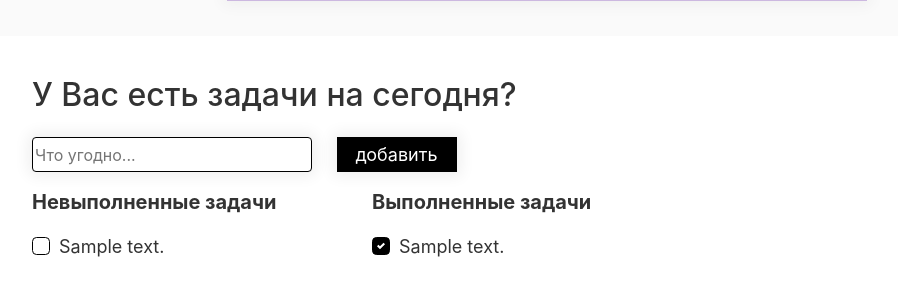
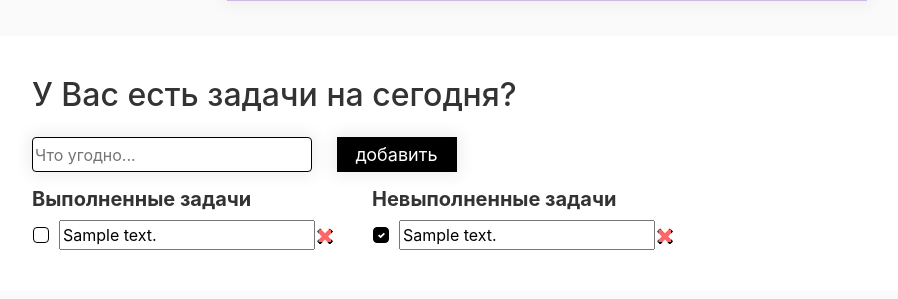
Before and after one commit to alinaavanesyan/Organize-ur-life, a Flask app: template FlaskApp/app/templates/home.html in a window 1280 px wide. Shown: the part 183-482 px from the top of the page, without its empty margins (93-991 px from the left). Run offline with Flask 2, Linux system fonts and the light colour scheme; the template is opened without the code that fills it: most values are stand-ins (such as "Sample title", 1, 10 or a date in 2020); some libraries are stand-ins or nearby versions.

Commit message:
Update home.html

```diff
--- a/FlaskApp/app/templates/home.html
+++ b/FlaskApp/app/templates/home.html
@@ -51,24 +51,46 @@
         </form>
         <div class="row">
           <div class="col">
-            <p class="status">Невыполненные задачи</p>
+          <h2 class="status">Выполненные задачи</h2>
+
+            <table class="todo_table">
                {% for todo in incomplete %}
-              <li style="list-style-type: none; font-size: 18px;">
-              <form action="{{ url_for('complete', id=todo.id) }}">
-                <button class="check"></button>{{ todo.text }}
+               <tr>
+                   <td>
+                       <button class="check" onclick="window.location.href='{{ url_for('complete', id=todo.id) }}'"></button>
+                   </td>
+                   <td>
+                        <form action="{{ url_for('update', id=todo.id) }}" method="POST">
+                            <input type = "text" name="todo_{{ todo.id }}" contenteditable="true"  value="{{todo.text}}" class="edit">
                         </form>
-              </li>
+                   </td>
+                   <td>
+                        <button class="delete" onclick="window.location.href='{{ url_for('delete', id=todo.id) }}'"></button>
+                   </td>
+               </tr>
+
                {% endfor %}
+            </table>
           </div>
           <div class="col">
-            <p class="status">Выполненные задачи</p>
+          <h2 class="status">Невыполненные задачи</h2>
+             <table class="todo_table">
                 {% for todo in complete %}
-              <li style="list-style-type: none; font-size: 18px;">
-              <form action="{{ url_for('incomplete', id=todo.id) }}">
-                <button class="check1"></button>{{ todo.text }}
+                <tr>
+                    <td>
+                        <button class="check1" onclick="window.location.href='{{ url_for('incomplete', id=todo.id) }}'"></button>
+                    </td>
+                    <td>
+                        <form action="{{ url_for('update', id=todo.id) }}" method="POST">
+                            <input type = "text" name="todo_{{ todo.id }}" contenteditable="true" value="{{todo.text}}">
                         </form>
-              </li>
+                    </td>
+                    <td>
+                        <button class="delete" onclick="window.location.href='{{ url_for('delete', id=todo.id) }}'"></button>
+                    </td>
+                </tr>
                 {% endfor %}
+            </table>
           </div>
 
         </div>
@@ -76,5 +98,5 @@
     </div>
   </div>
 
-
+</body>
 </html>
```
Lines whose indentation alone changed are shown as unchanged.
